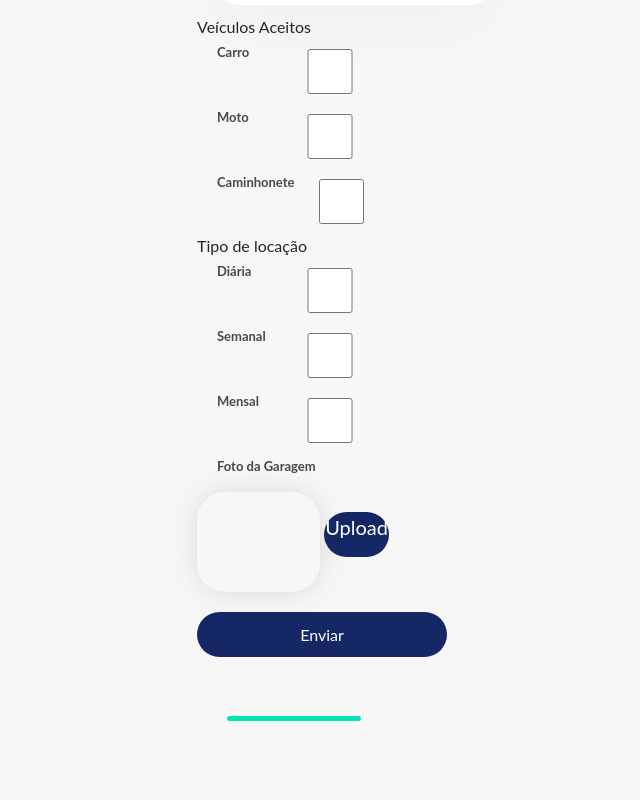
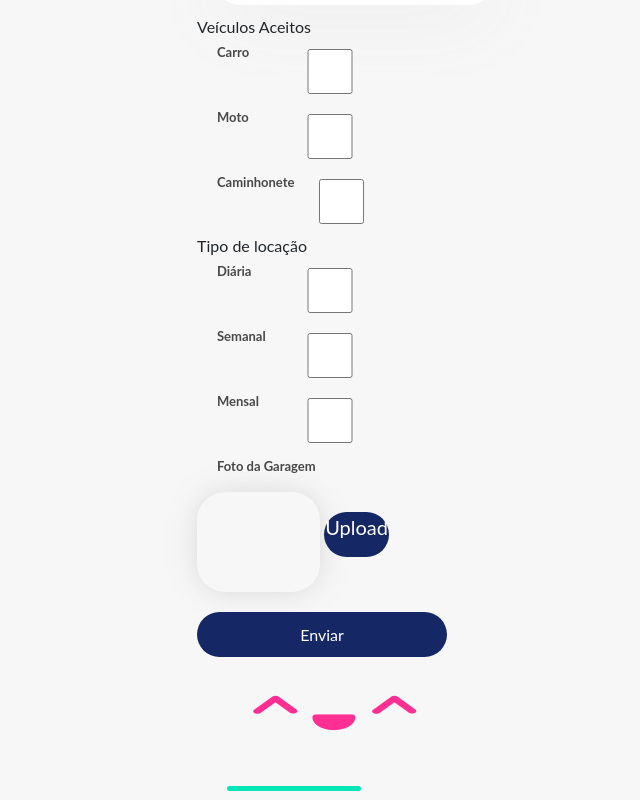
Before and after one commit to bermarques/estacionaai, a React (Create React App) app: page /parking in a window 1280 px wide. Shown: the part 842-1642 px from the top of the page, without its empty margins (347-987 px from the left). Before the commit the page ends 1572 px from the top, so only its background shows below. Built offline with nearby package versions, Linux system fonts and the light colour scheme.

Commit message:
feature: logo created

```diff
--- a/src/Pages/ParkingForm/index.jsx
+++ b/src/Pages/ParkingForm/index.jsx
@@ -7,6 +7,7 @@ const ParkingForm = () => {
     <div>
       <StyledTitle>Cadastro de Vaga</StyledTitle>
       <ParkingLocation />
+      <div className="logo-parking"></div>
     </div>
   );
 };
--- a/src/Pages/Welcome/index.jsx
+++ b/src/Pages/Welcome/index.jsx
@@ -11,7 +11,7 @@ const Welcome = () => {
         <h1 className="title">Um novo conceito em garagens</h1>
         <button
           className="welcome-button"
-          onClick={() => history.push("/parkings")}
+          onClick={() => history.push("/available")}
         >
           Expore garagens perto de você!
         </button>
--- a/src/Style/ParkingForm/style.css
+++ b/src/Style/ParkingForm/style.css
@@ -57,3 +57,10 @@
   margin-top: 2%;
   width: 100%;
 }
+
+.logo-parking {
+  background-image: url("../IMG/parking-img.png");
+  width: 180px;
+  height: 70px;
+  margin-left: 46%;
+}
```
Also changed, not shown: src/Style/IMG/parking-img.png (added).
